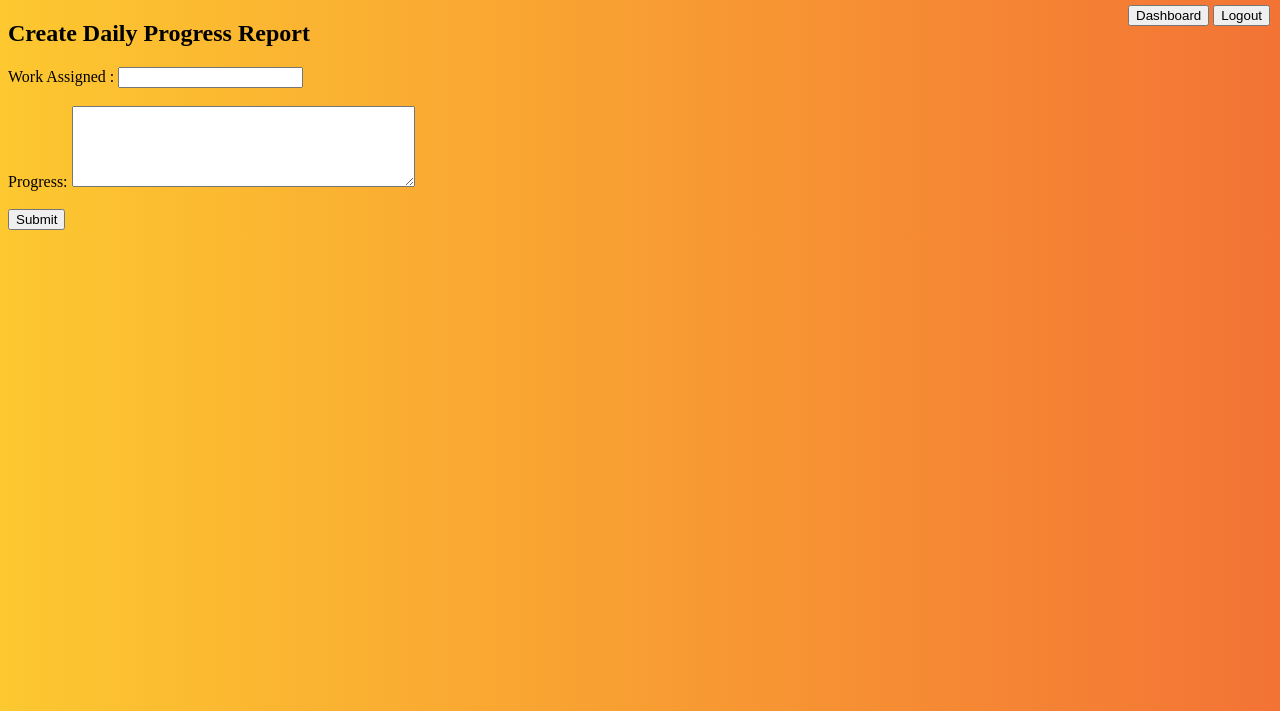
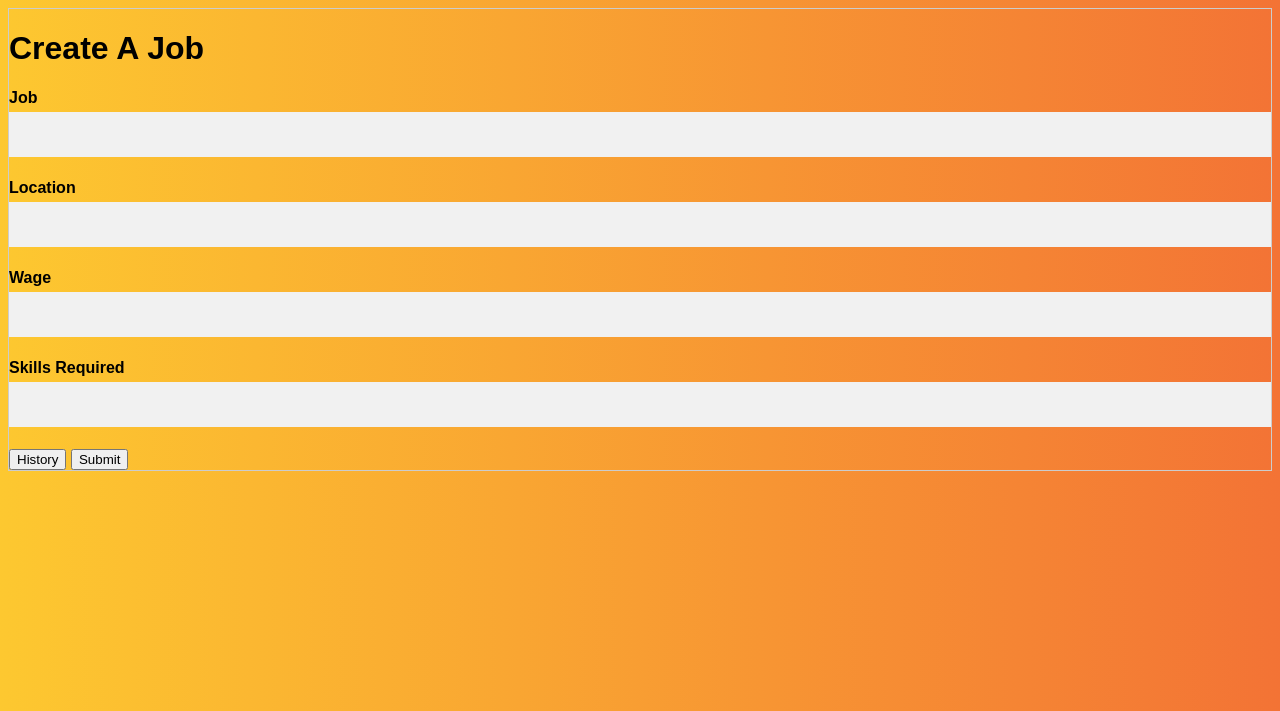
Before and after one commit to xiaofuhu/bm, a Django app: page /create/ in a window 1280 px wide. Shown: the top 711 px of the page. Run offline with Django 3.2, Linux system fonts and the light colour scheme; some libraries are stand-ins or nearby versions.

Commit message:
Form update
Form update

```diff
--- a/cpanel/cpanel/templates/Create.html
+++ b/cpanel/cpanel/templates/Create.html
@@ -2,34 +2,91 @@
 <html lang="en">
     <head>
         <meta charset="UTF-8">
-            <title>Sign</title>
+            <title>Create a Job</title>
             <style>
-                div{
-                    position : absolute;
-                    right : 10px;
-                    top : 5px
-                }
-            body {background: #fdc830; /* fallback for old browsers */
+
+                body{
+
+background: #fdc830; /* fallback for old browsers */
             background: -webkit-linear-gradient(to right, #fdc830, #f37335); /* Chrome 10-25, Safari 5.1-6 */
-                background: linear-gradient(to right, #fdc830, #f37335); /* W3C, IE 10+/ Edge, Firefox 16+, Chrome 26+, Opera 12+, Safari 7+ */}
+                background: linear-gradient(to right, #fdc830, #f37335);
+    }
+        </style>
+        </head>
+        <style>
+                body {font-family: Arial, Helvetica, sans-serif;}
+                * {box-sizing: border-box;}
+
+/* Full-width input fields */
+input[type=text], input[type=password] {
+    width: 100%;
+    padding: 15px;
+    margin: 5px 0 22px 0;
+    display: inline-block;
+    border: none;
+    background: #f1f1f1;
+}
+
+input[type=text]:focus, input[type=password]:focus {
+    background-color: #ddd;
+    outline: none;
+}
+
             </style>
-    </head>
     <body>
-        <div>
-            <button type="button" onclick="history.back()">Dashboard</button>
-            <button type="button" onclick="location.href='{% url 'log' %}'">Logout</button>
-        </div>
-        <H2>Create Daily Progress Report</H2>
-        <form action="/post_create/" method="post">
-            {% csrf_token %}
-            Work Assigned :
-            <input type="text" name="work" required><br><br>
-                Progress:
-                <textarea rows="5" cols="40" name="progress" required></textarea><br><br>
-                <input type="submit" value="Submit">
+        <form action="/post_create/" method="post" style="border:1px solid #ccc">
+        <H1>Create A Job</H1>
+            <div class="container">
+
+            <label for="work"><b>Job</b></label>
+            <input type="text" name="work" required<br>
+
+           <label for="location"><b>Location</b></label>
+           <input type="text" name="location" required><br>
+
+           <label for="wage"><b>Wage</b></label>
+           <input type="text" name="wage"><br>
+
+            <label for="skill_req"><b>Skills Required</b></label>
+            <input type="text" name="skills"><br>
+
+            <div>
+            <button type="button" onclick="history.back()">History</button>
+            <button type="button" onclick="location.href='{% url 'log' %}'">Submit</button>
+</div>
 
 
-
+            </div clearfix>
         </form>
     </body>
+    <script src="https://www.gstatic.com/firebasejs/3.7.4/firebase.js"></script>
+    <script>
+        var config = {
+            apiKey: "AIzaSyB0Il0NLQPxxDyMgoE0fOMd4pYUkbkZVvI",
+            authDomain: "cpanel-5e873.firebaseapp.com",
+            databaseURL: "https://cpanel-5e873.firebaseio.com",
+            storageBucket: "cpanel-5e873.appspot.com",
+            messagingSenderId: "579985583952"
+        };
+    firebase.initializeApp(config);
+    // Get a reference to the storage service, which is used to create references in your storage bucket
+    function uploadimage(){
+        var storage = firebase.storage();
+        var file = document.getElementById("files").files[0];
+        var storageRef = storage.ref();
+        var thisref = storageRef.child(file.name).put(file);
+        thisref.on('state_changed',function(snapshot){
+                   console.log("file uplaoded succesfully");
+                   },
+                   function(error) {
+                   },
+                   function() {
+                   // Upload completed successfully, now we can get the download URL
+                   var downloadURL = thisref.snapshot.downloadURL;
+                   console.log("got url");
+                   document.getElementById("url").value = downloadURL;
+                   alert("file uploaded successfully");
+                   });
+    }
+    </script>
 </html>
```
